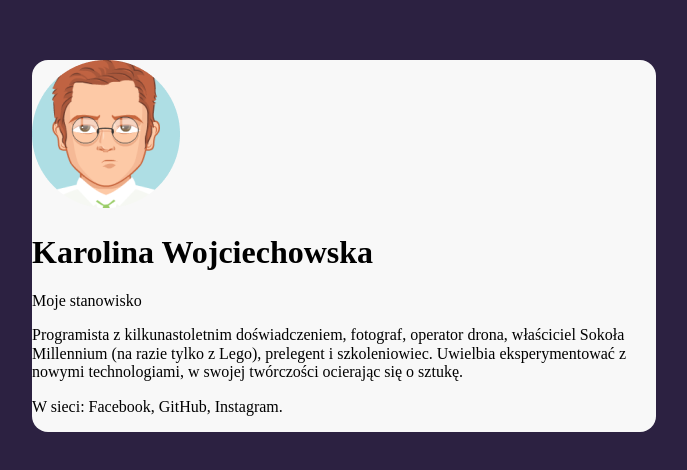
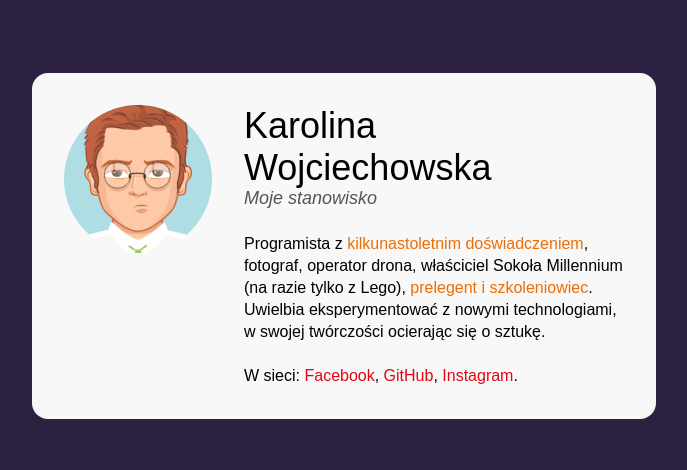
Before and after one commit to Karwska/businessCard, a plain HTML site: page index.html in a window 1280 px wide. Shown: the part 154-624 px from the top of the page, without its empty margins (296-983 px from the left). Drawn offline with Linux system fonts and the light colour scheme.

Commit message:
skeleton finished

```diff
--- a/index.html
+++ b/index.html
@@ -8,19 +8,29 @@
     <link href="normalize.css" rel="stylesheet" type="text/css" />
   </head>
   <body>
-    <article class="main">
-      <img src="avatar.png" alt="Zdjęcie profilowe" />
-      <header>
-        <h1>Karolina Wojciechowska</h1>
-        <p>Moje stanowisko</p>
-      </header>
-      <p>
-        Programista z kilkunastoletnim doświadczeniem, fotograf, operator drona,
-        właściciel Sokoła Millennium (na razie tylko z Lego), prelegent i
-        szkoleniowiec. Uwielbia eksperymentować z nowymi technologiami, w swojej
-        twórczości ocierając się o sztukę.
-      </p>
-      <p>W sieci: Facebook, GitHub, Instagram.</p>
-    </article>
+    <main class="main">
+      <article class="person">
+        <img class="person__picture" src="avatar.png" alt="Zdjęcie profilowe" />
+        <div>
+        <header class="person__info">
+          <h1 class="person__name">Karolina Wojciechowska</h1>
+          <p class="person__position">Moje stanowisko</p>
+        </header>
+        <p class="person__description person__description--with-margin">
+          Programista z
+          <strong class="special">kilkunastoletnim doświadczeniem</strong>,
+          fotograf, operator drona, właściciel Sokoła Millennium (na razie tylko
+          z Lego), <strong class="special">prelegent i szkoleniowiec</strong>.
+          Uwielbia eksperymentować z nowymi technologiami, w swojej twórczości
+          ocierając się o sztukę.
+        </p>
+        <p class="person__description">
+          W sieci: <a class="person__link" href="#">Facebook</a>,
+          <a class="person__link" href="#">GitHub</a>,
+          <a class="person__link" href="#">Instagram</a>.
+        </p>
+    </div>
+      </article>
+    </main>
   </body>
 </html>
--- a/style.css
+++ b/style.css
@@ -1,15 +1,63 @@
+html {
+  box-sizing: border-box;
+}
+*,
+*:before,
+*:after {
+  box-sizing: inherit;
+}
+body {
+  background-color: #2c2141;
+  display: flex;
+  align-items: center;
+  justify-content: center;
+  min-height: 100vh;
+  font-family: Arial, Helvetica, sans-serif;
+}
 .main {
-    background-color: #F8F8F8;
-    display: box;
-    border-radius: 16px;
-    max-width: 624px;
-    margin: 16px;
+  background-color: #f8f8f8;
+  display: block;
+  box-sizing: border-box;
+  border-radius: 16px;
+  max-width: 624px;
+  margin: 16px;
+  padding: 32px;
 }
 
-body {
-    background-color: #2C2141;
+.person {
     display: flex;
-    align-items: center;
-    justify-content: center;
-    min-height: 100vh;
+    align-items: flex-start;
 }
+.person__description {
+  font-size: 16px;
+  line-height: 22px;
+  margin: 0;
+}
+.person__description--with-margin {
+  margin-bottom: 22px;
+}
+.person__info {
+  margin-bottom: 24px;
+}
+.person__link {
+  color: #e20613;
+  text-decoration: none;
+}
+.person__name {
+  margin: 0;
+  font-size: 36px;
+  font-weight: normal;
+}
+.person__picture {
+    margin-right: 32px;
+}
+.person__position {
+  font-size: 18px;
+  font-style: italic;
+  color: #545454;
+  margin: 0;
+}
+.special {
+  color: #ed6d05;
+  font-weight: normal;
+}
```
